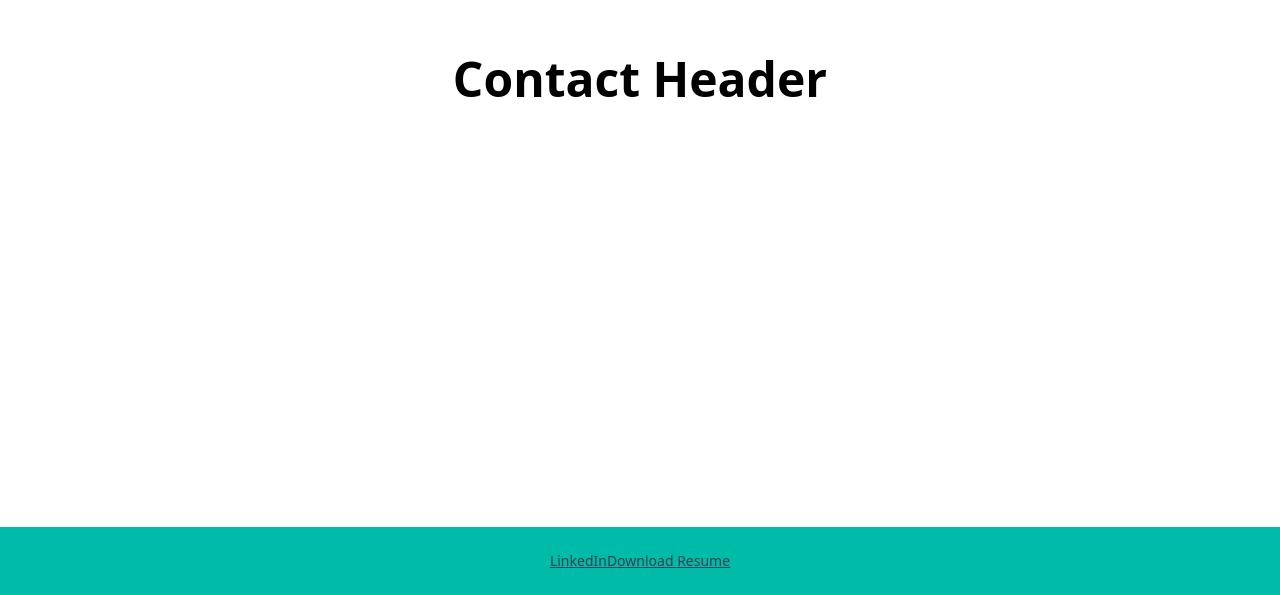
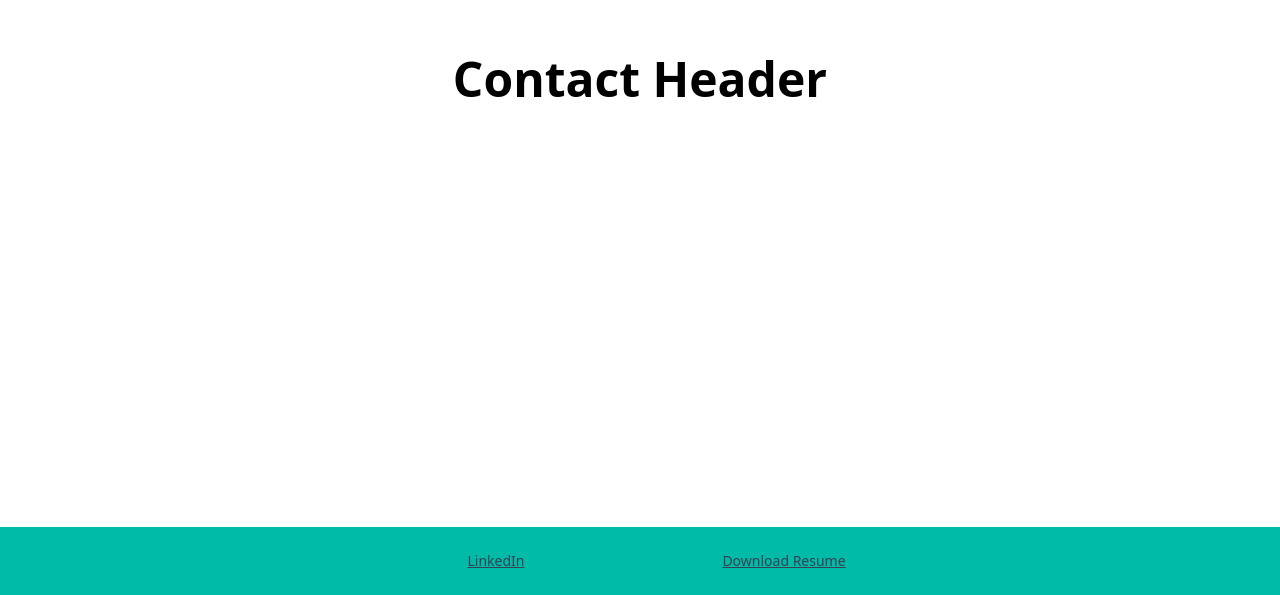
Before and after one commit to bradlylewis/my-portfolio-site, a React (Vite) app: page / in a window 1280 px wide. Shown: the part 4452-5047 px from the top of the page. Built offline with nearby package versions, Linux system fonts and the light colour scheme.

Commit message:
update footer wip

```diff
--- a/src/App.jsx
+++ b/src/App.jsx
@@ -15,15 +15,19 @@ function App() {
       <Projects />
       <Experience />
       <Contact />
-      <footer className="bg-teal-500 mt-20 py-6 text-center text-sm text-gray-700">
-        <p>
-          <a href="https://linkedin.com/in/bradly-lewis" target="_blank" rel="noopener noreferrer" className="underline hover:text-gray-900">
-            LinkedIn
-          </a>
-          <a href="/Bradly-Lewis-Resume.pdf" download className="underline hover:text-gray-900">
-            Download Resume
-          </a>
-        </p>
+      <footer className=" bg-teal-500 mt-20 py-6 text-sm text-gray-700">
+        <ul className="grid grid-cols-2 max-w-xl mx-auto">
+          <li className="text-center">
+            <a href="https://linkedin.com/in/bradly-lewis" target="_blank" rel="noopener noreferrer" className="underline hover:text-gray-900">
+              LinkedIn
+            </a>
+          </li>
+          <li className="text-center">
+            <a href="/my-portfolio-site/BRADLY_LEWIS_RESUME.pdf" download className="underline hover:text-gray-900">
+              Download Resume
+            </a>
+          </li>
+        </ul>
       </footer>
     </>
   );
```
Also changed, not shown: 1 other file (tests, documents, lock files or other folders).
